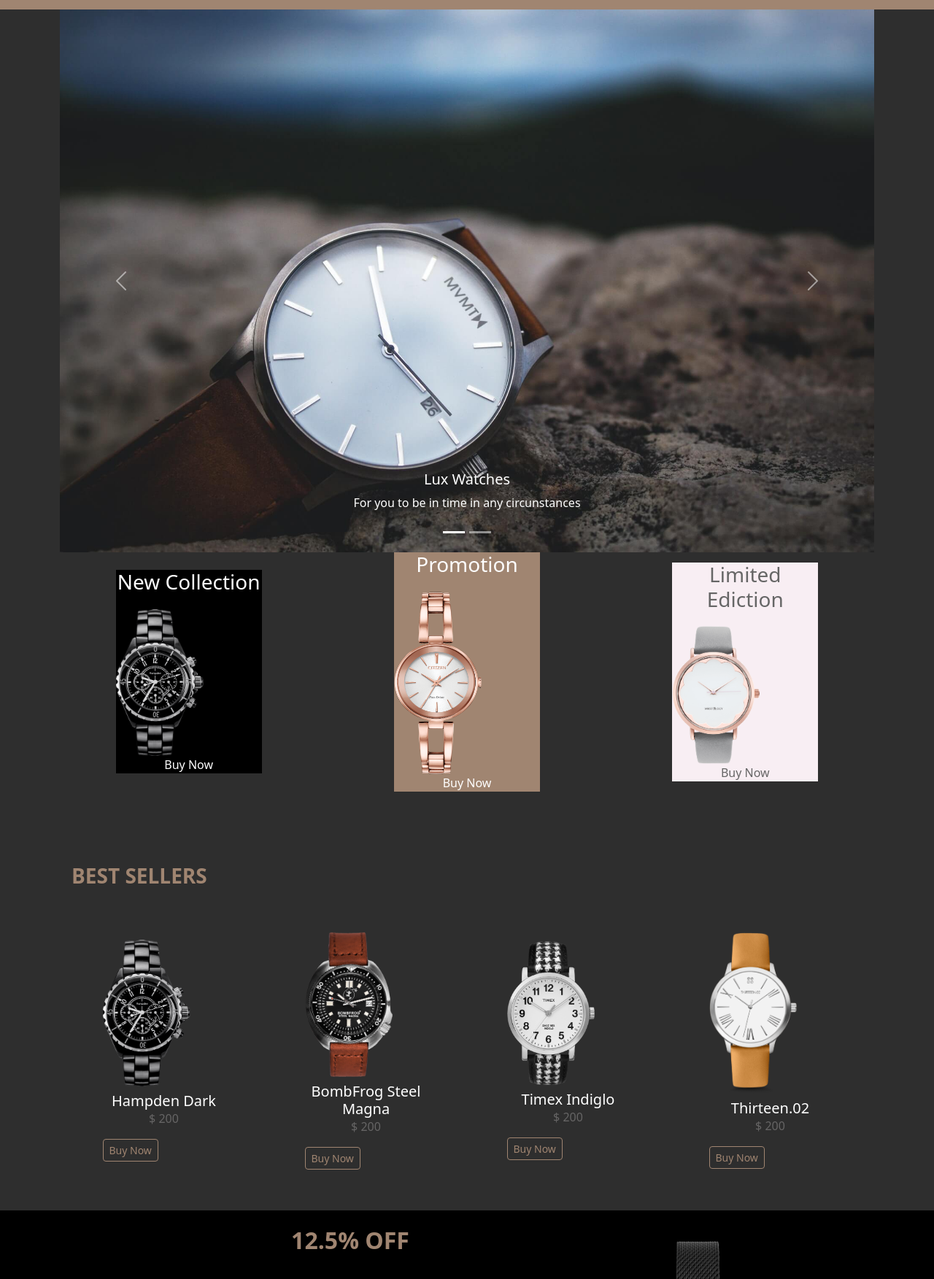
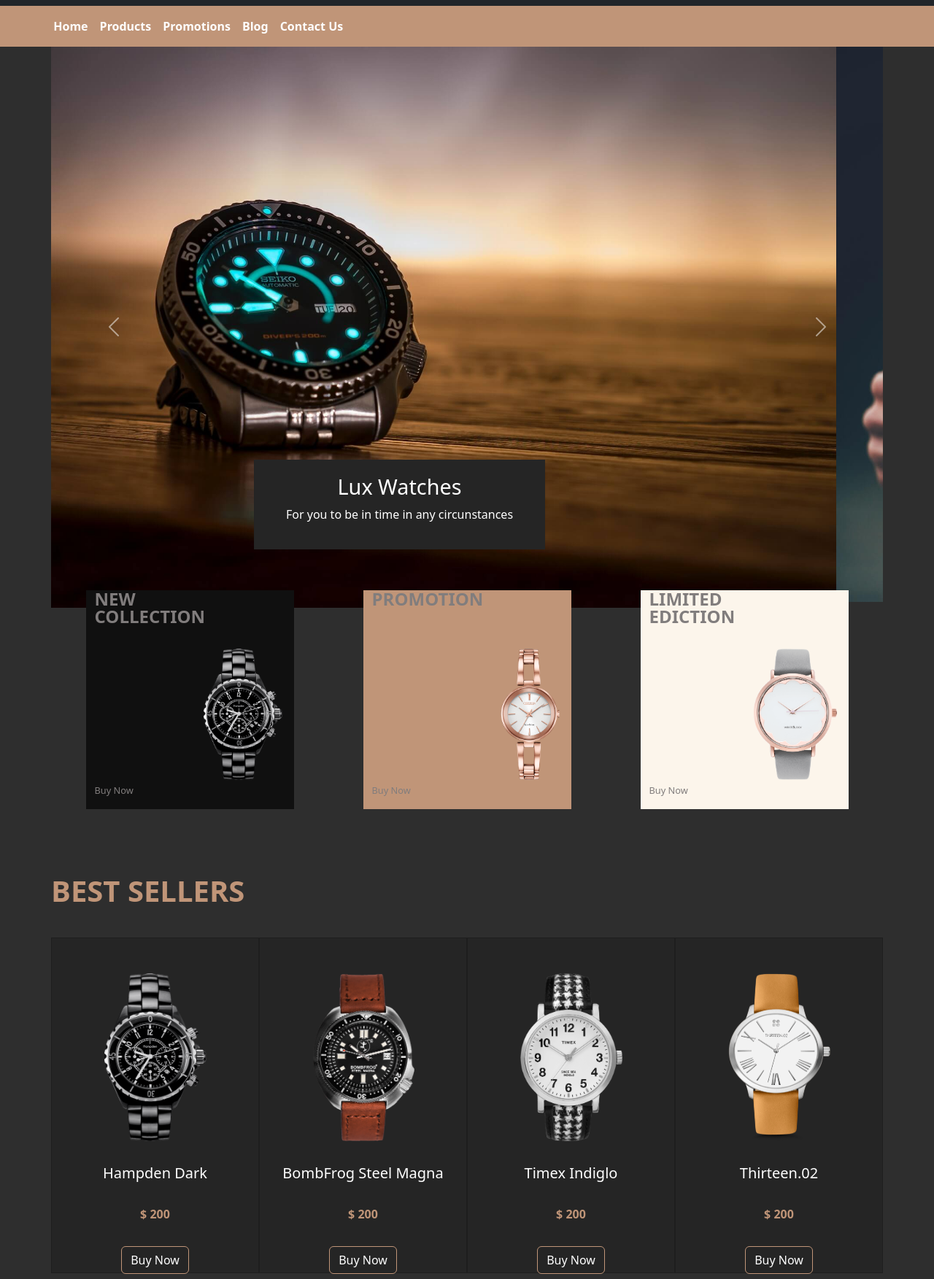
Before and after one commit to ianchristani/right_time_store, a plain HTML site: page index.html in a window 1280 px wide. Shown: the part 145-1898 px from the top of the page at 73% size. Drawn offline with nearby package versions, Linux system fonts and the light colour scheme.

Commit message:
layout ajustments added

```diff
--- a/index.html
+++ b/index.html
@@ -16,29 +16,39 @@
 </head>
 <body>
     <!-- HEADER -->
-    <ul class="nav align-items-center justify-content-center bg-dark p-4">
+    <ul class="nav align-items-center justify-content-center bg-dark p-4" id="header">
         <li class="nav-item">
             <h1>Right Time Watches</h1>
         </li>
         <li class="nav-item" id="searchproduct">
             <div class="form d-flex">
+                <i class="bi bi-search primary-color"></i>
                 <input type="search" class="form-control" placeholder="Search your watch" aria-label="Search">
-                <button class="btn btn-outline-primary" type="submit">Search</button>
+                <button class="btn btn btn-primary" type="submit" id="buttonsubmit">Search</button>
             </div>
         </li>
         <li class="nav-item">
             <ul class="list-inline">
-                <li class="list-inline-item"><a href="#" class="bi bi-person"></a></li>
-                <li class="list-inline-item"><a href="#" class="bi bi-heart me-2 ms-2"></a></li>
-                <li class="list-inline-item"><a href="#" class="bi bi-bag"></a></li>
+                <li class="list-inline-item"><a href="" class="nav-link"><i class="bi bi-person"></i></a></li>
+                <li class="list-inline-item"><a href="" class="nav-link"><i class="bi bi-heart"></i></a><span class="qty-info">3</span></li>
+                <li class="list-inline-item"><a href="" class="nav-link"><i class="bi bi-bag"></i><b>$ 375</b></a></li>
             </ul>
         </li>
     </ul>
     <!-- TOP NAVBAR -->
-    <nav class="navbar navbar-expand-lg">
-        <div class="container-fluid" id="topnavbar">
-            <div class="collapse navbar-collapse">
-                <ul class="navbar-nav m-3">
+    <nav class="navbar navbar-expand-lg secondary-bg-color p-2" id="bottom-navbar-container">
+        <div class="container">
+            <button class="navbar-toggler"
+                type="button"
+                data-bs-toggle="collapse"
+                data-bs-target="#bottom-navbar"
+                aria-controls="bottom-navbar"
+                aria-expanded="true"
+                aria-label="Toggle navigation"
+            >
+                <i class="bi bi-list"></i>
+            </button>
+            <ul class="navbar-nav mb-2 mb-lg-0 collapse navbar-collapse" id="bottom-navbar">
                 <li class="navbar-item"><a href="#" class="nav-link" aria-current="page">Home</a></li>
                 <li class="navbar-item"><a href="#" class="nav-link" aria-current="page">Products</a></li>
                 <li class="navbar-item"><a href="#" class="nav-link" aria-current="page">Promotions</a></li>
@@ -46,106 +56,98 @@
                 <li class="navbar-item"><a href="#" class="nav-link" aria-current="page">Contact Us</a></li>
             </ul>
         </div>
-        </div>
     </nav>
     <!-- CAROUSEL -->
-    <div class="container">
-        <div id="carouselExampleCaptions" class="carousel slide" data-bs-ride="false">
-            <div class="carousel-indicators">
-                <button type="button" data-bs-target="#carouselExampleCaptions" data-bs-slide-to="0" class="active" aria-current="true" aria-label="Slide 1"></button>
-                <button type="button" data-bs-target="#carouselExampleCaptions" data-bs-slide-to="1" aria-label="Slide 2"></button>
-            </div>
+    <div class="container" id="carousel-container">
+        <div class="carousel slide" data-bs-ride="carousel" id="slider">
             <div class="carousel-inner">
                 <div class="carousel-item active">
-                <img src="media/banner1.jpg" class="d-block w-100" alt="...">
-                <div class="carousel-caption d-none d-md-block">
+                    <img src="media/banner2.jpg" class="d-block w-100 img-fluid" alt="watch 1">
+                    <div class="carousel-caption primary-bg-color">
                         <h5>Lux Watches</h5>
                         <p>For you to be in time in any circunstances</p>
                     </div>
                 </div>
                 <div class="carousel-item">
-                <img src="media/banner3.jpg" class="d-block w-100" alt="...">
-                <div class="carousel-caption d-none d-md-block">
+                    <img src="media/banner3.jpg" class="d-block w-100 img-fluid" alt="watch 2">
+                    <div class="carousel-caption primary-bg-color">
                         <h5>Imported Line</h5>
                         <p>Take a look in our Swiss Line</p>
                     </div>
                 </div>
             </div>
-            <button class="carousel-control-prev" type="button" data-bs-target="#carouselExampleCaptions" data-bs-slide="prev">
+            <button class="carousel-control-prev" type="button" data-bs-target="#slider" data-bs-slide="prev">
                 <span class="carousel-control-prev-icon" aria-hidden="true"></span>
                 <span class="visually-hidden">Previous</span>
             </button>
-            <button class="carousel-control-next" type="button" data-bs-target="#carouselExampleCaptions" data-bs-slide="next">
+            <button class="carousel-control-next" type="button" data-bs-target="#slider" data-bs-slide="next">
                 <span class="carousel-control-next-icon" aria-hidden="true"></span>
                 <span class="visually-hidden">Next</span>
             </button>
         </div>
     </div>
-    <!-- CARDS -->
-    <div class="container">
-        <div class="row justify-content-center align-items-center">
-            <div class="col">
-                <div class="card-fluid" id="cards-start">
-                    <h3 class="card-title">New Collection</h3>
-                    <img src="media/relogio1.png" alt="" class="card-img-top">
-                    <p><a href="#" class="card-link mb-3">Buy Now</a></p>
+    <!-- BANNERS -->
+    <div class="container" id="mini-banners">
+        <div class="row justify-content-around">
+            <div class="col-12 dark-bg-color" id="mini-banner-1">
+                <h3>New Collection</h3>
+                <img src="media/relogio1.png" alt="watch 1">
+                <a href="#" class="card-link mb-3">Buy Now</a>
             </div>
+            <div class="col-12 secondary-bg-color" id="mini-banner-2">
+                <h3>Promotion</h3>
+                <img src="media/relogio2.png" alt="watch 2">
+                <a href="#" class="card-link mb-3">Buy Now</a>
             </div>
-            <div class="col me-1 ms-1">
-                <div class="card-fluid" id="cards-center">
-                    <h3 class="card-title">Promotion</h3>
-                    <img src="media/relogio2.png" alt="" class="card-img-top">
-                    <p><a href="#" class="card-link mb-3">Buy Now</a></p>
-                </div>
-            </div>
-            <div class="col">
-                <div class="card-fluid" id="cards-end">
-                    <h3 class="card-title">Limited Ediction</h3>
-                    <img src="media/relogio3.png" alt="" class="card-img-top">
-                    <p><a href="#" class="card-link mb-3">Buy Now</a></p>
+            <div class="col-12 light-bg-color" id="mini-banner-3">
+                <h3>Limited Ediction</h3>
+                <img src="media/relogio3.png" alt="watch 3">
+                <a href="#" class="card-link mb-3">Buy Now</a>
             </div>
         </div>
     </div>
-    </div>
-    <!-- BEST SELLERS CARDS -->
-    <div class="container mt-5">
-        <div class="row justify-content-start ps-3">
-            <div class="col">
-                <h3 id="bestsellerstitle">BEST SELLERS</h3>
+    <!-- BEST SELLERS -->
+    <div class="container mt-4" id="bestSellers">
+        <h2 class="title primary-color">Best Sellers</h2>
+        <div class="row">
+            <div class="col-12 col-md-3">
+                <div class="card primary-bg-color">
+                    <div class="card-body">
+                        <img src="media/relogio1.png" alt="watch 1" class="card-img-top img-fluid">
+                        <h5 class="card-title">Hampden Dark</h5>
+                        <p class="card-text primary-color">$ 200</p>
+                        <a href="#" class="btn btn-primary">Buy Now</a>
                     </div>
                 </div>
-        <div class="row justify-content-center align-items-center p-3" id="bestSellers">
-            <div class="col">
-                <div class="card-fluid p-3">
-                    <img src="media/relogio1.png" alt="" class="card-img-top">
-                    <h5 class="card-title mt-2">Hampden Dark</h5>
-                    <p class="card-body">$ 200</p>
-                    <a href="#" class="btn btn-outline-light btn-sm">Buy Now</a>
             </div>
-
-            </div>
-            <div class="col">
-                <div class="card-fluid p-3">
-                    <img src="media/relogio4.png" alt="" class="card-img-top">
-                    <h5 class="card-title mt-2">BombFrog Steel Magna</h5>
-                    <p class="card-body">$ 200</p>
-                    <a href="#" class="btn btn-outline-light btn-sm">Buy Now</a>
+            <div class="col-12 col-md-3">
+                <div class="card primary-bg-color">
+                    <div class="card-body">
+                        <img src="media/relogio4.png" alt="watch 2" class="card-img-top img-fluid">
+                        <h5 class="card-title">BombFrog Steel Magna</h5>
+                        <p class="card-text primary-color">$ 200</p>
+                        <a href="#" class="btn btn-primary">Buy Now</a>
                     </div>
                 </div>
-            <div class="col">
-                <div class="card-fluid p-3">
-                    <img src="media/relogio5.png" alt="" class="card-img-top">
-                    <h5 class="card-title mt-2">Timex Indiglo</h5>
-                    <p class="card-body">$ 200</p>
-                    <a href="#" class="btn btn-outline-light btn-sm">Buy Now</a>
+            </div>
+            <div class="col-12 col-md-3">
+                <div class="card primary-bg-color">
+                    <div class="card-body">
+                        <img src="media/relogio5.png" alt="watch 3" class="card-img-top img-fluid">
+                        <h5 class="card-title">Timex Indiglo</h5>
+                        <p class="card-text primary-color">$ 200</p>
+                        <a href="#" class="btn btn-primary">Buy Now</a>
                     </div>
                 </div>
-            <div class="col">
-                <div class="card-fluid p-3">
-                    <img src="media/relogio6.png" alt="" class="card-img-top">
-                    <h5 class="card-title mt-2">Thirteen.02</h5>
-                    <p class="card-body">$ 200</p>
-                    <a href="#" class="btn btn-outline-light btn-sm">Buy Now</a>
+            </div>
+            <div class="col-12 col-md-3">
+                <div class="card primary-bg-color">
+                    <div class="card-body">
+                        <img src="media/relogio6.png" alt="watch 4" class="card-img-top img-fluid">
+                        <h5 class="card-title">Thirteen.02</h5>
+                        <p class="card-text primary-color">$ 200</p>
+                        <a href="#" class="btn btn-primary">Buy Now</a>
+                    </div>
                 </div>
             </div>
         </div>
@@ -169,65 +171,67 @@
     </div>
     <!-- NEW ONES CARDS WITH ASIDE BAR-->
     <div class="container mt-6 ms-6">
-        <h2 id="new">New Ones</h2>
+        <h2 id="new">Coming Up</h2>
     </div>
     <div class="container m-6">
-        <div class="row justify-content align-items-center">
+        <div class="row">
             <div class="col-3 align-self-center" id="thebest">
                 <p>The best</p>
                 <h3>Watches</h3>
                 <p>for the best price</p>
             </div>
             <div class="col-9">
-                <div class="row">
+                <div class="row justify-content-around mt-5">
                     <div class="col-3">
-                        <div class="card-fluid">
+                        <div class="card-primary-bg-color">
+                            <div class="card-body">
                                 <img src="media/relogio7.png" alt="" class="card-img-top">
                                 <h2 class="card-title">Nacre</h2>
-                            <p class="card-body">$ 175</p>
-                            <a href="#" class="btn btn-outline-light mb-3">Buy Now</a>
+                                <p class="card-text primary-color">$ 175</p>
+                                <a href="#" class="btn btn-outline-light mb-5">Buy Now</a>
+                            </div>
                         </div>
                     </div>
                     <div class="col-3">
-                        <div class="card-fluid">
+                        <div class="card-primary-bg-color">
+                            <div class="card-body">
                                 <img src="media/relogio6.png" alt="" class="card-img-top">
                                 <h2 class="card-title">Thirteen.02</h2>
-                            <p class="card-body">$ 200</p>
-                            <a href="#" class="btn btn-outline-light mb-3">Buy Now</a>
+                                <p class="card-text primary-color">$ 200</p>
+                                <a href="#" class="btn btn-outline-light mb-5">Buy Now</a>
+                            </div>
                         </div>
                     </div>
                     <div class="col-3">
-                        <div class="card-fluid">
+                        <div class="card-primary-bg-color">
+                            <div class="card-body">
                                 <img src="media/relogio5.png" alt="" class="card-img-top">
                                 <h2 class="card-title">Timex</h2>
-                            <p class="card-body">$ 200</p>
-                            <a href="#" class="btn btn-outline-light mb-3">Buy Now</a>
+                                <p class="card-text primary-color">$ 200</p>
+                                <a href="#" class="btn btn-outline-light mb-5">Buy Now</a>
                             </div>
                         </div>
                     </div>
-                <div class="row">
+                </div>
+                <div class="row justify-content-around">
                     <div class="col-3">
-                        <div class="card-fluid">
-                            <img src="media/relogio4.png" alt="" class="card-img-top">
-                            <h2 class="card-title">BombFrog Steel Magna</h2>
-                            <p class="card-body">$ 200</p>
-                            <a href="#" class="btn btn-outline-light mb-3">Buy Now</a>
+                        <div class="card-primary-bg-color">
+                            <div class="card-body">
+                                <img src="media/relogio3.png" alt="" class="card-img-top">
+                                <h2 class="card-title">Wristology</h2>
+                                <p class="card-text primary-color">$ 200</p>
+                                <a href="#" class="btn btn-outline-light mb-5">Buy Now</a>
+                            </div>
                         </div>
                     </div>
                     <div class="col-3">
-                        <div class="card-fluid">
-                            <img src="media/relogio3.png" alt="" class="card-img-top">
-                            <h2 class="card-title">Wristology</h2>
-                            <p class="card-body">$ 200</p>
-                            <a href="#" class="btn btn-outline-light mb-3">Buy Now</a>
-                        </div>
-                    </div>
-                    <div class="col-3">
-                        <div class="card-fluid">
+                        <div class="card-primary-bg-color">
+                            <div class="card-body">
                                 <img src="media/relogio2.png" alt="" class="card-img-top">
                                 <h2 class="card-title">Citizen</h2>
-                            <p class="card-body">$ 200</p>
-                            <a href="#" class="btn btn-outline-light mb-3">Buy Now</a>
+                                <p class="card-text primary-color">$ 200</p>
+                                <a href="#" class="btn btn-outline-light mb-5">Buy Now</a>
+                            </div>
                         </div>
                     </div>
                 </div>
--- a/static/style.css
+++ b/static/style.css
@@ -1,13 +1,42 @@
 /* BODY */
 body{
     background-color:rgb(46, 46, 46);
+    color:#fff;
+}
+
+.primary-bg-color{
+    background-color:#252525;
+}
+
+.secondary-bg-color{
+    background-color:#c09578;
+}
+
+.light-bg-color{
+    background-color:#fcf5eb;
+}
+
+.dark-bg-color{
+    background-color:#101010;
+}
+
+.primary-color{
+    color:#c09578;
+}
+
+.secondary-color{
+    color:#626262;
+}
+
+.light-color{
+    color:#fcf5eb;
 }
 
 /* HEADER */
 h1, .bi.bi-person,
 .bi.bi-heart,
 .bi.bi-bag{
-    font-size: 20px;
+    font-size: 30px;
     color: #fff;
 }
 
@@ -16,86 +45,240 @@ h1, .bi.bi-person,
     margin-left: 200px;
 }
 
+.list-inline li{
+    position:relative;
+}
+
+.qty-info{
+    position:absolute;
+    top: -1px;
+    width: 20px;
+    height: 20px;
+    border-radius: 50%;
+    background-color: #ef3636;
+    text-align: center;
+    font-size: 13px;
+    font-weight: bold;
+    color:white;
+}
+
+b{
+    color:#c09578;
+    font-size: 13px;
+}
+
+.form-control{
+    background-color: transparent;
+    border: none;
+    color:#fff;
+}
+
+.form-control:focus{
+    background-color: transparent;
+    box-shadow: none;
+    color:#fff;
+}
+
+.form.d-flex{
+    border: 2px solid #626262;
+}
+
+.bi.bi-search.primary-color{
+    position:relative;
+    top:8px;
+    right:-5px;
+}
+
+@media (max-width:768px){
+    #searchproduct{
+        min-width: 80%;
+    }
+}
+
 /* TOP NAVBAR */
-.navbar.navbar-expand-lg{
+#bottom-navbar{
+    position:relative;
+    left:-1.5%;
+}
+
+#bottom-navbar a{
+    font-weight: bold;
+    color:#fff;
+}
+
+#bottom-navbar-container .container{
+    justify-content: flex-end;
+}
+
+/* CAROUSEL */
+#carousel-container{
+    padding: 0;
+}
+
+.carousel-caption{
+    bottom: 5em;
+    left:30%;
+    right: 30%;
+    font-size: 1em;
+    max-width: 35%;
+}
+
+.carousel-caption h5{
+    font-size: 1.8em;
+}
+
+@media (max-width:768px){
+    #slider .carousel-item,
+    #slider img{
+        height: 400px;
+    }
+
+    .carousel-caption{
+        bottom: .8em;
+        left:30%;
+        right:30%;
+        font-size: .8em;
+    }
+
+    .carousel-caption h5{
+        font-size: 1.6em;
+    }
+
+}
+
+/* BANNERS */
+#mini-banners{
+    margin-top: -1.5em;
+    z-index: 10;
+}
+
+#mini-banners .col-12{
+    z-index: 1;
+    height: 300px;
+    max-width: 25%;
+    position: relative;
+    display: flex;
+    flex-direction: column;
+    justify-content: space-between;
+}
+
+@media(max-width:768px){
+    #mini-banners .col-12{
+        z-index: 1;
+        height: 300px;
+        position: relative;
+        display: flex;
+        flex-direction: column;
+        justify-content: space-between;
+    }
+
+    #mini-banners .col-12 img{
+        position: absolute;
+        max-width: 65%;
+        top: 4em;
+        left: 1.3em;
+    }
+
+    #mini-banners .col-12 h3{
+        text-transform: uppercase;
+        color: rgb(129, 125, 125);
+        font-size: .7em;
+    }
+
+    #mini-banners .col-12 a{
+        text-decoration: none;
+        color: rgb(129, 125, 125);
+        font-size: .5em;
+        transition: .5s;
+    }
+
+}
+
+#mini-banners .col-12 h3{
+    text-transform: uppercase;
+    max-width: 50px;
+    color: rgb(129, 125, 125);
+    font-weight: bold;
+    line-height: 1em;
+}
+
+#mini-banners .col-12 img{
+    max-height: 60%;
+    position: absolute;
+    right: 1em;
+    bottom: 2.5em;
+}
+
+#mini-banners .col-12 a{
+    text-decoration: none;
+    color: rgb(129, 125, 125);
+    font-size: .8em;
+    transition: .5s;
+}
+
+#mini-banners .col-12 a:hover{
+    text-decoration: none;
+    font-weight: bold;
+    color: rgb(129, 125, 125);
+    font-size: 1em;
+}
+
+/* BEST SELLERS */
+#bestSellers{
+    padding: 4em 0;
+}
+
+#bestSellers .row{
+    margin: 0;
+}
+
+#bestSellers .col-md-3{
     padding:0;
 }
 
-#topnavbar{
-    background-color:rgb(160, 133, 113);
+.title{
+    text-transform: uppercase;
+    font-weight: 900;
+    font-size: 2.5em;
+    margin-bottom: 1em;
+}
+
+@media (max-width:768px){
+    .title{
+        text-align: left;
+    }
+}
+
+.card{
+    text-align: center;
+    border-radius: 0;
+}
+
+.card img{
+    width: 140px;
+    margin: 2em auto;
+    max-height: 230px;
+}
+
+.card .card-category{
+    font-size: .8em;
+}
+
+.card .card-text{
+    margin: 2em 0;
     font-weight: bold;
 }
 
-#topnavbar a{
-    color:#fff;
+.btn.btn-primary{
+    background-color: transparent;
+    border-color: #c09578;
+    transition: .5s
 }
 
-/* CAROUSEL */
-
-
-/* CARDS */
-#cards-start,
-#cards-start img, #cards-start a{
-    background-color:black;
-    color:#fff;
-    text-decoration:none;
-}
-
-#cards-center,
-#cards-center img, #cards-center a{
-    background-color:rgb(160, 133, 113);
-    color:#fff;
-    text-decoration:none;
-}
-
-#cards-end,
-#cards-end img, #cards-end a{
-    background-color:rgb(248, 238, 243);
-    color:rgb(102, 102, 102);
-    text-decoration:none;
-}
-/* BEST SELLERS CARDS */
-#bestsellerstitle{
-    color:rgb(160,133,113);
-    margin-top: 35px;
-    text-align: start;
-    font-weight: bold;
-}
-
-#bestSellers,
-.card-fluid.p-3{
-    background-color:rgb(46, 46, 46);
-    color:#fff;
-}
-
-.card-fluid.p-3 img, h5, p, a{
-    margin-left:auto;
-    margin-right:auto;
-    text-align: center;
-}
-
-.card-img-top{
-    margin-top: 20px;
-}
-
-.btn.btn-outline-light.btn-sm,
-.btn.btn-outline-light.mb-3,
-.btn.btn-outline-light.mb-3{
-    background-color:rgb(46, 46, 46);
-    color:rgb(160,133,113);
-    border-color:rgb(160,133,113);
-    max-width: 100px;
-    padding-right: auto;
-    padding-left: auto;
-    margin-left: auto;
-    margin-right: auto;
-}
-
-.btn.btn-outline-light.btn-sm:hover,
-.btn.btn-outline-light.mb-3:hover,
-.btn.btn-outline-light.mb-3:hover{
-    background-color:rgb(160,133,113);
-    color:rgb(46, 46, 46);
+.btn.btn-primary:hover{
+    background-color: #c09578;
+    border-color: black;
+    color: black;
 }
 
 /* PROMOTION WATCH CARD */
@@ -118,7 +301,7 @@ h1, .bi.bi-person,
 }
 
 #promotioncard p{
-    color:rgb(160,133,113);
+    color:#c09578;
     font-weight:bold;
 }
 
@@ -142,7 +325,7 @@ h1, .bi.bi-person,
 
 /* NEW ONES CARDS WITH ASIDE BAR */
 #new{
-    color:rgb(160,133,113);
+    color:#c09578;
 }
 
 .container.m-6{
@@ -150,34 +333,34 @@ h1, .bi.bi-person,
     color: white;
 }
 
-.card-fluid{
-    background-color:rgb(46, 46, 46);
-    max-width:200px;
+#thebest p, h3{
+    color:#c09578;
+    font-weight:bold;
+    font-size:1.5em;
+    text-align:center;
+}
+
+#thebest h3{
+    color:#fff;
+}
+
+.card-title, .card-text{
+    text-align:center;
+}
+
+.card-body{
+    max-height: 458px;
+}
+
+.card-body a{
     margin-left:auto;
     margin-right:auto;
 }
 
-.card-fluid img{
-    background-color:rgb(46, 46, 46);
-    max-width: 120px;
-    max-height: 250px;
-    margin-right: auto;
-    margin-left: auto;
-}
-
-#thebest p{
-    color:rgb(160,133,113);
-    font-weight:bold;
-}
-
-#thebest h3{
-    color:#fff;
-    font-weight:bold;
-    text-align:center;
-}
-
-.card-title{
-    text-align:center;
+.card-body img{
+    margin: 2em auto;
+    max-height: 230px;
+    max-width: 140px;
 }
 
 
```
Lines whose indentation alone changed are shown as unchanged.
